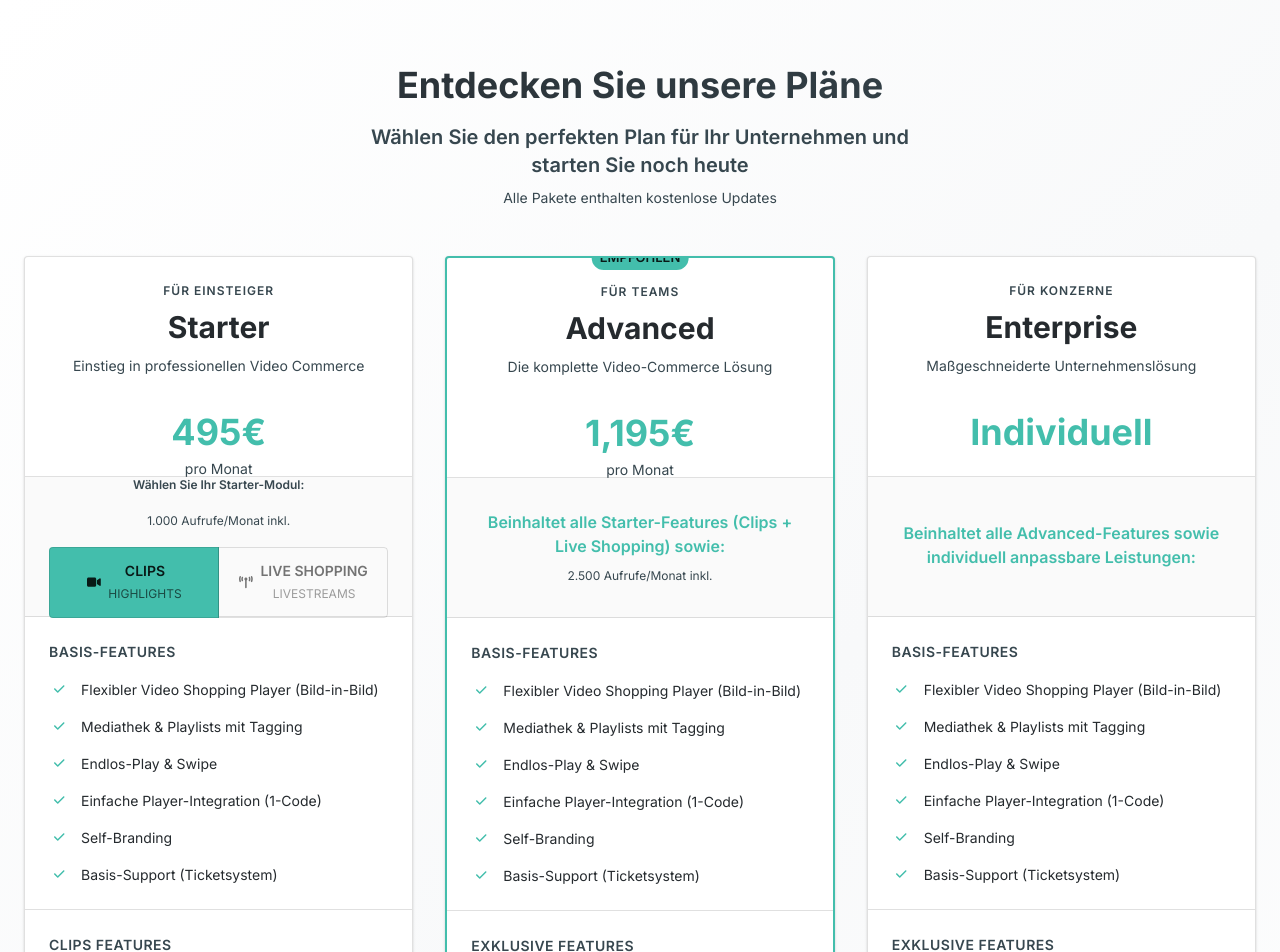
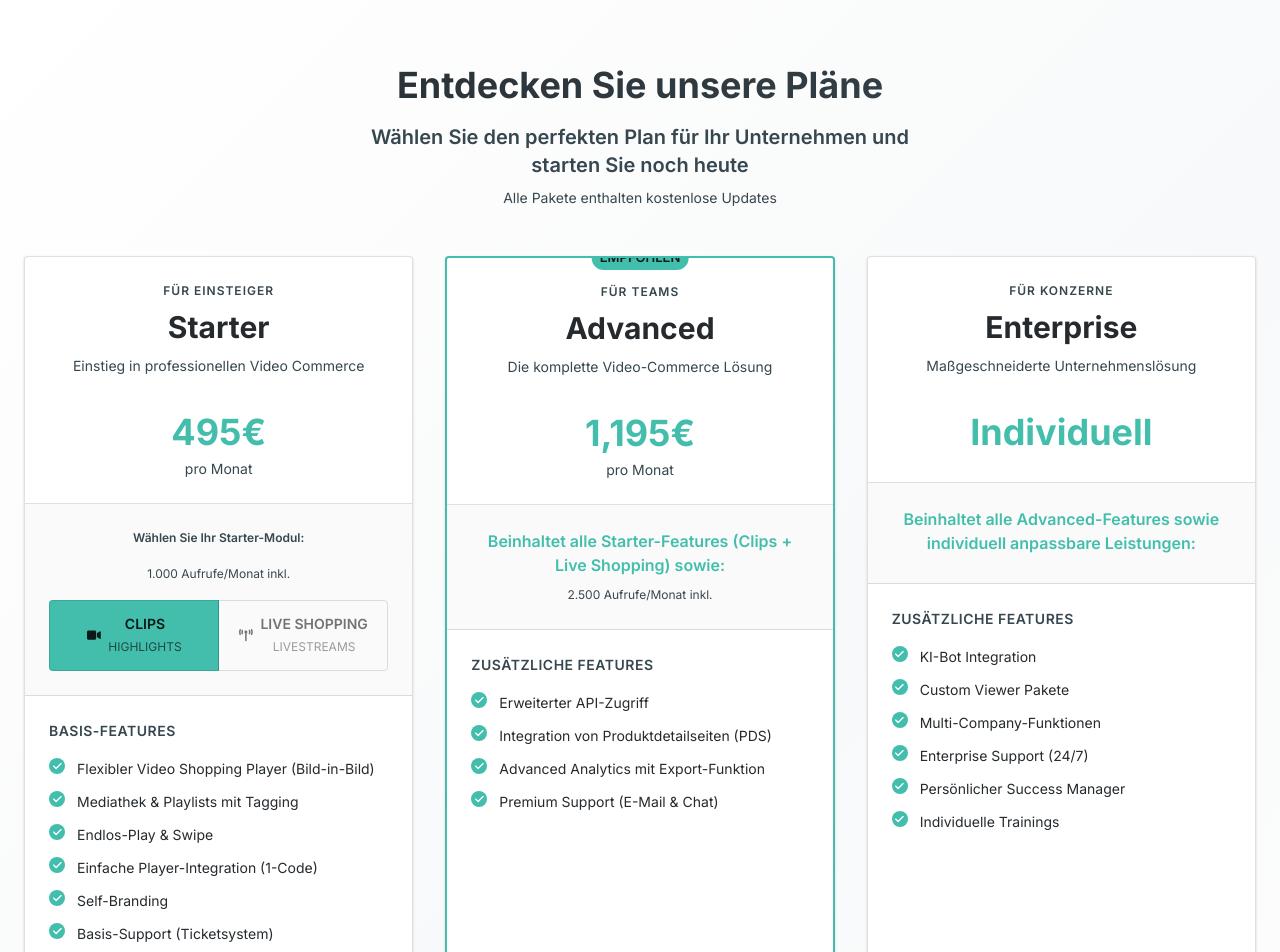
Before and after one commit to DenizD/signup-and-market-optin, a React (Vite) app: page /plans in a window 1280 px wide. Shown: the top 952 px of the page. Built offline with nearby package versions, Linux system fonts and the light colour scheme.

Commit message:
Fix: Address layout and content issues
Refactor the plans section to fix layout distortions, remove redundant base features in Advanced and Enterprise plans, and address icon display issues.

```diff
--- a/src/components/plans/FeatureSection.tsx
+++ b/src/components/plans/FeatureSection.tsx
@@ -1,6 +1,6 @@
 
 import React from 'react';
-import { Box, Typography, Button, Stack, Accordion, AccordionSummary, AccordionDetails } from '@mui/material';
+import { Box, Typography, Button, Stack } from '@mui/material';
 import { FontAwesomeIcon } from '@fortawesome/react-fontawesome';
 import { faCheck, faChevronDown, faChevronUp } from '@fortawesome/free-solid-svg-icons';
 
@@ -31,21 +31,21 @@ export const FeatureSection: React.FC<FeatureSectionProps> = ({
 
   return (
     <Box>
-      <Stack spacing={2}>
+      <Stack spacing={1.5}>
         {displayFeatures.map((feature, index) => (
           <Stack key={index} direction="row" alignItems="flex-start" spacing={1.5}>
             <Box sx={{
-              width: 20,
-              height: 20,
+              width: 16,
+              height: 16,
               borderRadius: '50%',
-              bgcolor: 'primary.50',
+              bgcolor: '#43BEAC',
               display: 'flex',
               alignItems: 'center',
               justifyContent: 'center',
               flexShrink: 0,
-              mt: 0.125
+              mt: 0.25
             }}>
-              <FontAwesomeIcon icon={faCheck} size="xs" color="#43BEAC" />
+              <FontAwesomeIcon icon={faCheck} size="2xs" color="white" />
             </Box>
             <Typography variant="body2" sx={{
               color: 'text.primary',
--- a/src/components/plans/PlanCard.tsx
+++ b/src/components/plans/PlanCard.tsx
@@ -22,12 +22,11 @@ export const PlanCard: React.FC<PlanCardProps> = ({
   };
 
   return (
-    <Box sx={{ position: 'relative', display: 'flex' }}>
+    <Box sx={{ position: 'relative', height: '100%' }}>
       <Card sx={{
-        width: '100%',
-        display: 'grid',
-        gridTemplateRows: '220px 140px auto 1fr 80px',
-        minHeight: '800px',
+        height: '100%',
+        display: 'flex',
+        flexDirection: 'column',
         transition: 'all 0.3s ease',
         '&:hover': {
           boxShadow: 4,
@@ -55,7 +54,7 @@ export const PlanCard: React.FC<PlanCardProps> = ({
           />
         )}
 
-        {/* Block 1: Header-Bereich (220px) */}
+        {/* Header */}
         <CardContent sx={{ p: 3, textAlign: 'center', borderBottom: '1px solid', borderColor: 'divider' }}>
           <Typography variant="caption" sx={{
             fontWeight: 600,
@@ -83,24 +82,28 @@ export const PlanCard: React.FC<PlanCardProps> = ({
           )}
         </CardContent>
 
-        {/* Block 2: Modul/Info-Bereich (140px) */}
+        {/* Module Selector oder Info */}
+        {plan.isStarterOption ? (
+          <CardContent sx={{
+            p: 3,
+            borderBottom: '1px solid',
+            borderColor: 'divider',
+            bgcolor: 'grey.50'
+          }}>
+            <ModuleSelector
+              selectedModule={starterModule}
+              onModuleChange={onModuleChange}
+              language={language}
+            />
+          </CardContent>
+        ) : (
           <CardContent sx={{
             p: 3,
             borderBottom: '1px solid',
             borderColor: 'divider',
             bgcolor: 'grey.50',
-          display: 'flex',
-          alignItems: 'center',
-          justifyContent: 'center'
+            textAlign: 'center'
           }}>
-          {plan.isStarterOption ? (
-            <ModuleSelector
-              selectedModule={starterModule}
-              onModuleChange={onModuleChange}
-              language={language}
-            />
-          ) : (
-            <Box sx={{ textAlign: 'center' }}>
             <Typography variant="body1" color="primary" sx={{ fontWeight: 600, mb: 0.5 }}>
               {plan.id === 'advanced'
                 ? (language === 'de' ? 'Beinhaltet alle Starter-Features (Clips + Live Shopping) sowie:' : 'Includes all Starter features (Clips + Live Shopping) plus:')
@@ -108,14 +111,16 @@ export const PlanCard: React.FC<PlanCardProps> = ({
               }
             </Typography>
             <Typography variant="caption" color="text.secondary">
-                {plan.monthlyPrice && `${plan.monthlyPrice === 1195 ? '2.500' : '1.000'} ${language === 'de' ? 'Aufrufe/Monat inkl.' : 'views/month incl.'}`}
+              {plan.monthlyPrice && `${plan.monthlyPrice === 1195 ? '2.500' : '10.000'} ${language === 'de' ? 'Aufrufe/Monat inkl.' : 'views/month incl.'}`}
             </Typography>
-            </Box>
+          </CardContent>
         )}
-        </CardContent>
 
-        {/* Block 3: Basis-Features (auto) */}
-        <CardContent sx={{ p: 3, borderBottom: '1px solid', borderColor: 'divider' }}>
+        {/* Features */}
+        <CardContent sx={{ p: 3, flex: 1 }}>
+          {plan.isStarterOption ? (
+            <Box>
+              {/* Basis Features für Starter */}
               <Typography variant="subtitle2" sx={{
                 fontWeight: 600,
                 color: 'text.secondary',
@@ -130,12 +135,10 @@ export const PlanCard: React.FC<PlanCardProps> = ({
                 language={language}
                 showAll={true}
               />
-        </CardContent>
 
-        {/* Block 4: Spezielle Features (1fr - flexibel) */}
-        <CardContent sx={{ p: 3, flex: 1 }}>
-          {plan.isStarterOption ? (
-            <Box>
+              <Divider sx={{ my: 3 }} />
+
+              {/* Modul Features für Starter */}
               <Typography variant="subtitle2" sx={{
                 fontWeight: 600,
                 color: 'text.secondary',
@@ -158,6 +161,7 @@ export const PlanCard: React.FC<PlanCardProps> = ({
             </Box>
           ) : (
             <Box>
+              {/* Nur exklusive Features für Advanced/Enterprise */}
               <Typography variant="subtitle2" sx={{
                 fontWeight: 600,
                 color: 'text.secondary',
@@ -165,7 +169,7 @@ export const PlanCard: React.FC<PlanCardProps> = ({
                 letterSpacing: 0.5,
                 mb: 2
               }}>
-                {language === 'de' ? 'Exklusive Features' : 'Exclusive Features'}
+                {language === 'de' ? 'Zusätzliche Features' : 'Additional Features'}
               </Typography>
               <FeatureSection
                 features={plan.exclusiveFeatures || []}
@@ -176,11 +180,11 @@ export const PlanCard: React.FC<PlanCardProps> = ({
           )}
         </CardContent>
 
-        {/* Block 5: CTA-Button (80px) */}
+        {/* CTA Button */}
         <CardContent sx={{ p: 3, pt: 2 }}>
           <Button
             variant={isPopular ? "contained" : "outlined"}
-            color={isPopular ? "primary" : "primary"}
+            color="primary"
             fullWidth
             size="large"
             sx={{
--- a/src/components/plans/plansData.ts
+++ b/src/components/plans/plansData.ts
@@ -119,12 +119,7 @@ export const plans: Plan[] = [
     monthlyPrice: 1195,
     popular: true,
     isStarterOption: false,
-    baseFeatures,
     exclusiveFeatures: [
-      {
-        text: 'Vollständiges Video Commerce Paket (Live Shopping & Clips)',
-        textEN: 'Complete Video Commerce Package (Live Shopping & Clips)'
-      },
       {
         text: 'Erweiterter API-Zugriff',
         textEN: 'Extended API Access'
@@ -136,6 +131,10 @@ export const plans: Plan[] = [
       {
         text: 'Advanced Analytics mit Export-Funktion',
         textEN: 'Advanced Analytics with Export Function'
+      },
+      {
+        text: 'Premium Support (E-Mail & Chat)',
+        textEN: 'Premium Support (Email & Chat)'
       }
     ]
   },
@@ -149,7 +148,6 @@ export const plans: Plan[] = [
     monthlyPrice: null,
     popular: false,
     isStarterOption: false,
-    baseFeatures,
     exclusiveFeatures: [
       {
         text: 'KI-Bot Integration',
--- a/src/pages/Plans.tsx
+++ b/src/pages/Plans.tsx
@@ -61,7 +61,8 @@ const Plans = () => {
           gap: 4,
           maxWidth: '1400px',
           mx: 'auto',
-          mb: 8
+          mb: 8,
+          alignItems: 'stretch'
         }}>
           {plans.map((plan) => (
             <PlanCard
```
Lines whose indentation alone changed are shown as unchanged.
